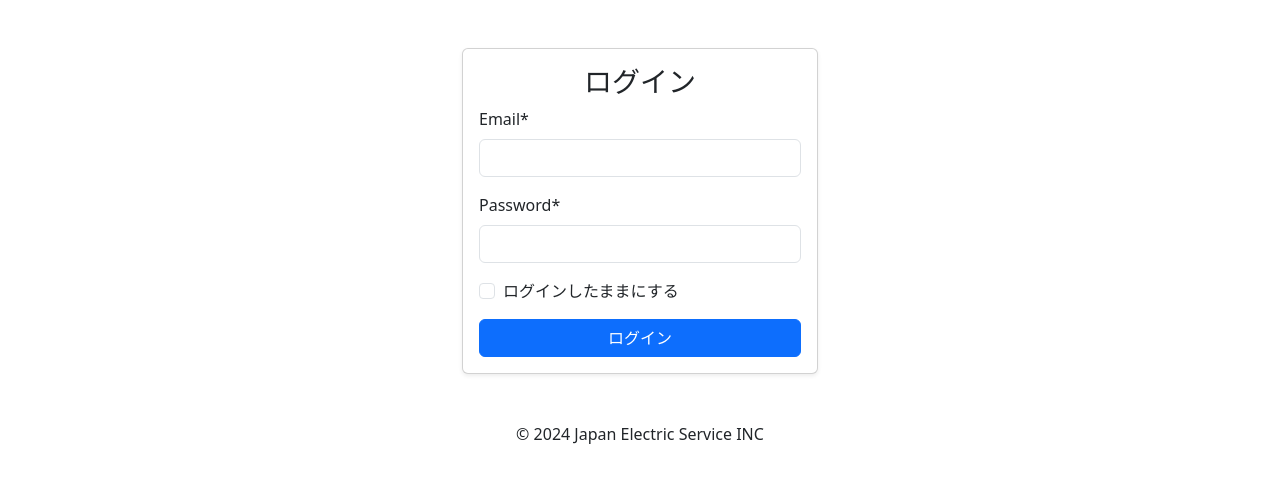
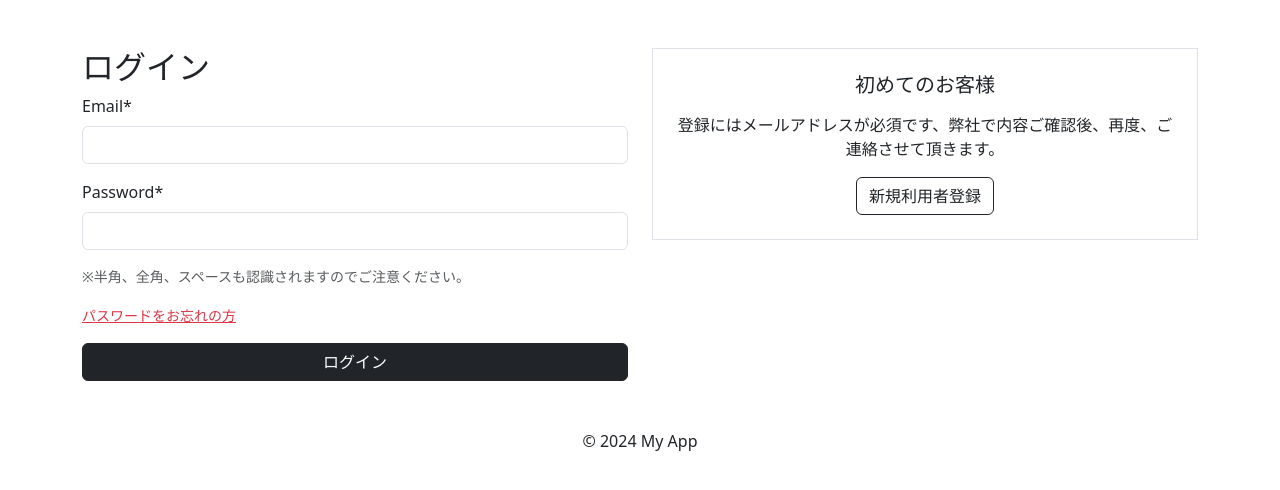
Before and after one commit to souikeda/jesproject, a Django app: page /external/login/ in a window 1280 px wide. Shown: the part 56-546 px from the top of the page. Run offline with Django 4.2, Linux system fonts and the light colour scheme; some libraries are stand-ins or nearby versions.

Commit message:
サンプルログイン処理まで

```diff
--- a/externalusers/forms.py
+++ b/externalusers/forms.py
@@ -2,8 +2,9 @@ from django import forms
 from django.contrib.auth import authenticate
 from crispy_forms.helper import FormHelper
 from crispy_forms.layout import Submit
-
-from django.contrib.auth.models import User
+from django.contrib.auth.forms import UserCreationForm
+from django.contrib.auth import get_user_model
+# from internalusers.models import User
 
 class ExternalUserLoginForm(forms.Form):
     email = forms.EmailField(label='Email', max_length=255)
@@ -27,13 +28,35 @@ class ExternalUserLoginForm(forms.Form):
                 raise forms.ValidationError("外部ユーザではありません。")
         return self.cleaned_data
 
-# forms.py
-from django.contrib.auth.forms import UserCreationForm
-from django import forms
+User = get_user_model()
 
-class RegisterForm(UserCreationForm):
-    email = forms.EmailField()
+class ExternalUserRegisterForm(UserCreationForm):
+    email = forms.EmailField(label='Email', required=True)  # E-mailを必須にする
+    company_name = forms.CharField(label='会社名', max_length=255, required=True)  # 会社名を必須にする
 
     class Meta:
         model = User
-        fields = ['username', 'email', 'password1', 'password2']
+        fields = ['company_name', 'email', 'password1', 'password2']
+
+    def clean_email(self):
+        email = self.cleaned_data.get('email')
+        # E-mailがユニークであることを確認
+        if User.objects.filter(email=email).exists():
+            raise forms.ValidationError("このEメールアドレスは既に登録されています。")
+        return email
+
+    def clean_company_name(self):
+        company_name = self.cleaned_data.get('company_name')
+        # name（usernameの代わり）フィールドがユニークであることを確認
+        if User.objects.filter(name=company_name).exists():
+            raise forms.ValidationError("この会社名は既に登録されています。")
+        return company_name
+
+    def save(self, commit=True):
+        user = super().save(commit=False)
+        user.name = self.cleaned_data['company_name']  # nameに会社名を設定
+        user.email = self.cleaned_data['email']  # Emailを保存
+        user.user_type = 1  # 外部ユーザとしてuser_typeを1に設定
+        if commit:
+            user.save()
+        return user
--- a/externalusers/templates/externalusers/external_login.html
+++ b/externalusers/templates/externalusers/external_login.html
@@ -1,24 +1,26 @@
 {% extends 'base.html' %}
-{% block title %}ログインA{% endblock %}
+{% load crispy_forms_tags %}
+{% block title %}ログイン{% endblock %}
+
 {% block content %}
-{% load crispy_forms_tags %}
 <div class="row justify-content-center">
-    <div class="col-md-4">
-        <div class="card shadow-sm">
-            <div class="card-body">
-                <h3 class="text-center">ログイン</h3>
-                <form method="post">
-                    {% csrf_token %}
-                    {{ form|crispy }}
-                    <div class="form-check mb-3">
-                        <input class="form-check-input" type="checkbox" id="rememberMe">
-                        <label class="form-check-label" for="rememberMe">
-                            ログインしたままにする
-                        </label>
-                    </div>
-                    <button type="submit" class="btn btn-primary w-100">ログイン</button>
-                </form>
-            </div>
+    <div class="col-md-6">
+        <h2>ログイン</h2>
+        <form method="post">
+            {% csrf_token %}
+            {{ form|crispy }}  <!-- Crispy Form を適用 -->
+            <p class="text-muted small">※半角、全角、スペースも認識されますのでご注意ください。</p>
+            <a href="#" class="text-danger small">パスワードをお忘れの方</a>
+            <button type="submit" class="btn btn-dark w-100 mt-3">ログイン</button>
+        </form>
+    </div>
+
+    <!-- 新規メンバー登録 -->
+    <div class="col-md-6 text-center">
+        <div class="border p-4">
+            <h5 class="mb-3">初めてのお客様</h5>
+            <p>登録にはメールアドレスが必須です、弊社で内容ご確認後、再度、ご連絡させて頂きます。</p>
+            <a href="{% url 'externalusers:external_register' %}" class="btn btn-outline-dark">新規利用者登録</a>  <!-- 新規登録ページへのリンク -->
         </div>
     </div>
 </div>
--- a/externalusers/views.py
+++ b/externalusers/views.py
@@ -1,13 +1,17 @@
 # views.py
 from django.shortcuts import render, redirect
 from django.contrib.auth import authenticate, login
-from .forms import ExternalUserLoginForm, RegisterForm
+from .forms import ExternalUserLoginForm, ExternalUserRegisterForm
+from internalusers.auth_backends import ExternalUserBackend
+
 
 def external_login_view(request):
     if request.method == 'POST':
         form = ExternalUserLoginForm(request.POST)
         if form.is_valid():
-            user = authenticate(username=form.cleaned_data['email'], password=form.cleaned_data['password'])
+            email = form.cleaned_data.get('email')
+            password = form.cleaned_data.get('password')
+            user = authenticate(request, username=email, password=password, backend='internalusers.auth_backends.ExternalUserBackend')  # 外部ユーザ用バックエンドを指定
             if user:
                 login(request, user)
                 return redirect('external_dashboard')
@@ -16,13 +20,16 @@ def external_login_view(request):
 
     return render(request, 'externalusers/external_login.html', {'form': form})
 
+
 def external_register_view(request):
     if request.method == 'POST':
-        form = RegisterForm(request.POST)
+        form = ExternalUserRegisterForm(request.POST)
         if form.is_valid():
-            form.save()
-            return redirect('external_login')
+            user = form.save(commit=False)
+            user.set_password(form.cleaned_data['password2'])  # パスワードをハッシュ化
+            user.save()
+            return redirect('externalusers:external_login')  # 登録後にログインページへリダイレクト
     else:
-        form = RegisterForm()
+        form = ExternalUserRegisterForm()
 
-    return render(request, 'external_register.html', {'form': form})
+    return render(request, 'externalusers/external_register.html', {'form': form})
--- a/templates/base.html
+++ b/templates/base.html
@@ -1,14 +1,17 @@
 {% load static %}
-
-<!-- base.html -->
 <!DOCTYPE html>
 <html lang="ja">
 <head>
     <meta charset="UTF-8">
     <meta name="viewport" content="width=device-width, initial-scale=1.0">
-    <title>{% block title %}MY PAGE{% endblock %}</title>
-    {% load django_bootstrap5 %}
+    <title>{% block title %}My App{% endblock %}</title>
+
+    <!-- BootstrapのCSS -->
     <link rel="stylesheet" href="{% static 'css/bootstrap.min.css' %}">
+
+    {% block extra_css %}
+    <!-- ページごとの追加CSSをここに入れます -->
+    {% endblock %}
 </head>
 <body>
     <header>
@@ -19,12 +22,19 @@
 
     <div class="container mt-5">
         {% block content %}
+        <!-- 各ページ固有の内容 -->
         {% endblock %}
     </div>
 
     <footer class="mt-5 text-center">
-        <p>&copy; 2024 Japan Electric Service INC</p>
+        <p>&copy; 2024 My App</p>
     </footer>
+
+    <!-- BootstrapのJavaScript -->
     <script src="{% static 'js/bootstrap.bundle.min.js' %}"></script>
+
+    {% block extra_js %}
+    <!-- ページごとの追加JSをここに入れます -->
+    {% endblock %}
 </body>
 </html>
```
Also changed, not shown: config/settings/base.py (+7 -0 lines), externalusers/templates/externalusers/external_register.html (+9 -14 lines).
